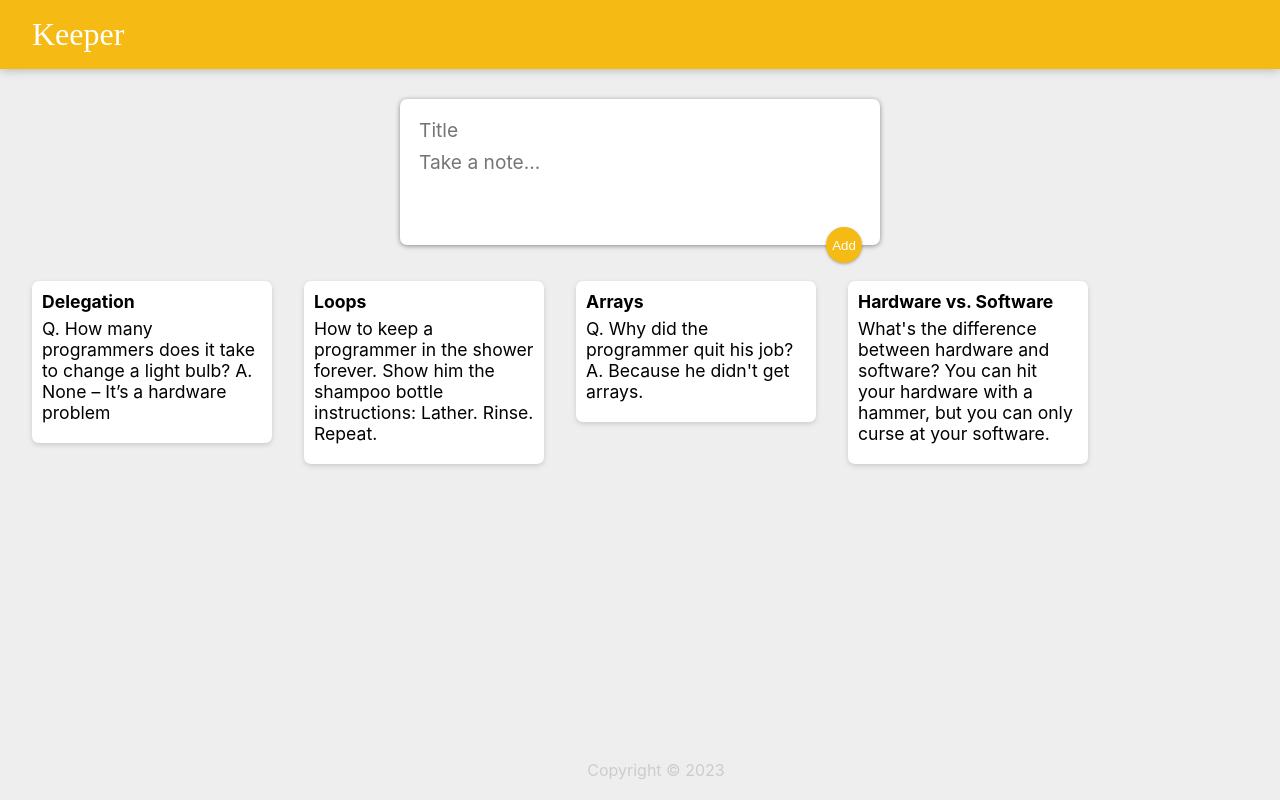
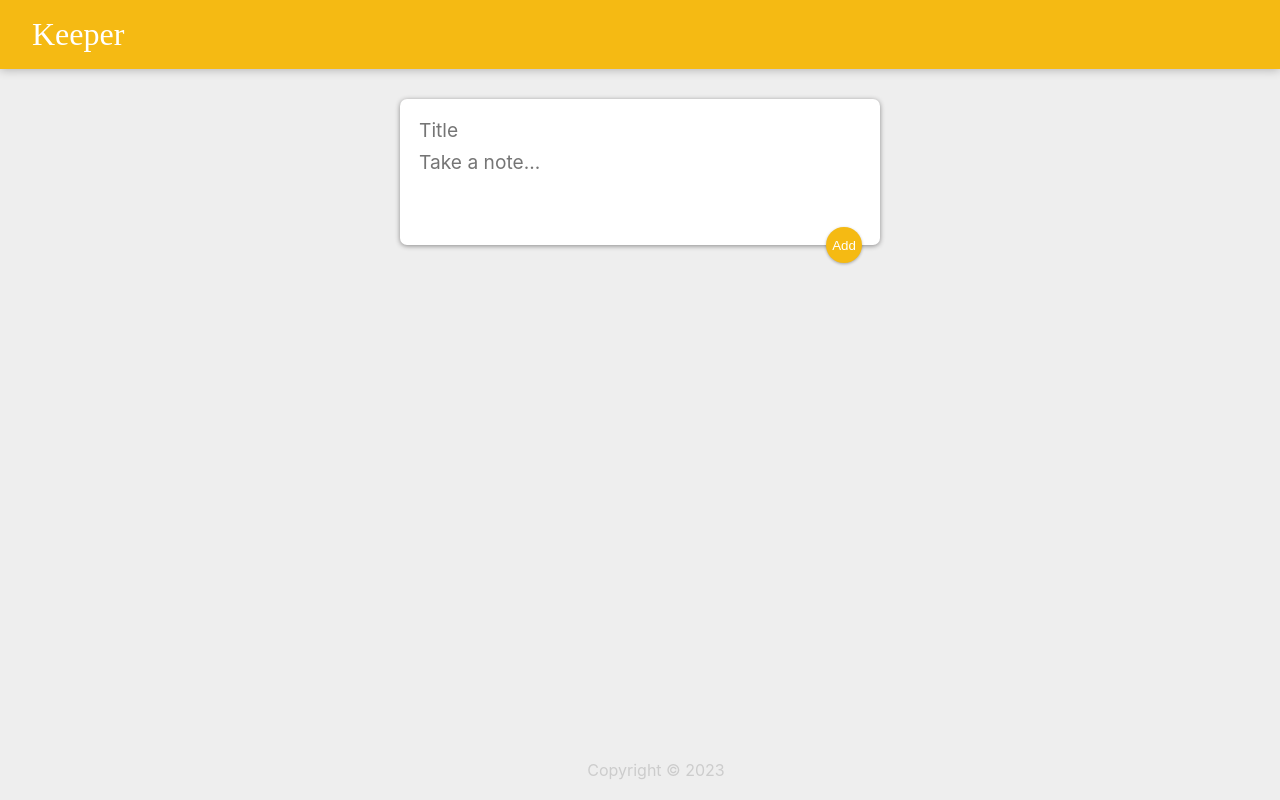
Before and after one commit to ravikumar7007/Keeper, a React (Create React App) app: page / in a window 1280 px wide. Built offline with nearby package versions, Linux system fonts and the light colour scheme; a web font is replaced by a local one.

Commit message:
Added Delete function for the notes

```diff
--- a/src/App.js
+++ b/src/App.js
@@ -1,17 +1,34 @@
+import { useState } from "react";
 import "./App.css";
 import CreateArea from "./components/CreateArea";
 import Footer from "./components/Footer";
 import Header from "./components/Header";
 import Note from "./components/Note";
-import { notes } from "./notes";
 
 function App() {
+  const [notes, setNotes] = useState([]);
+  function addNote(note) {
+    setNotes([...notes, note]);
+  }
+  function handleDelete(id) {
+    setNotes((prevNotes) => {
+      return prevNotes.filter((noteItem, index) => {
+        return index !== id;
+      });
+    });
+  }
   return (
     <div className="App">
       <Header />
-      <CreateArea />
-      {notes.map((note) => (
-        <Note key={note.key} title={note.title} content={note.content} />
+      <CreateArea addNote={addNote} />
+      {notes.map((note, ind) => (
+        <Note
+          key={ind}
+          id={ind}
+          title={note.title}
+          content={note.content}
+          handleDelete={handleDelete}
+        />
       ))}
       <Footer />
     </div>
--- a/src/components/CreateArea.jsx
+++ b/src/components/CreateArea.jsx
@@ -1,12 +1,39 @@
-import React from "react";
+import React, { useState } from "react";
 
-function CreateArea() {
+function CreateArea(props) {
+  const [note, setNote] = useState({
+    title: "",
+    content: "",
+  });
+  function handleChange(event) {
+    const { name, value } = event.target;
+    setNote((prev) => ({ ...prev, [name]: value }));
+  }
+  function handleClick(event) {
+    props.addNote(note);
+    setNote({
+      title: "",
+      content: "",
+    });
+    event.preventDefault();
+  }
   return (
     <div>
       <form>
-        <input name="title" placeholder="Title" />
-        <textarea name="content" placeholder="Take a note..." rows="3" />
-        <button>Add</button>
+        <input
+          onChange={handleChange}
+          name="title"
+          placeholder="Title"
+          value={note.title}
+        />
+        <textarea
+          onChange={handleChange}
+          name="content"
+          placeholder="Take a note..."
+          rows="3"
+          value={note.content}
+        />
+        <button onClick={handleClick}>Add</button>
       </form>
     </div>
   );
--- a/src/components/Note.jsx
+++ b/src/components/Note.jsx
@@ -1,12 +1,16 @@
 import React from "react";
 
 function Note(props) {
-  console.log(props);
+  function handleDelete() {
+    props.handleDelete(props.id);
+  }
+
   return (
     <div>
       <div className="note">
         <h1>{props.title}</h1>
         <p>{props.content}</p>
+        <button onClick={handleDelete}>DELETE</button>
       </div>
     </div>
   );
--- a/src/notes.js
+++ /dev/null
@@ -1,26 +0,0 @@
-export const notes = [
-      {
-        key: 1,
-        title: "Delegation",
-        content:
-          "Q. How many programmers does it take to change a light bulb? A. None – It’s a hardware problem"
-      },
-      {
-        key: 2,
-        title: "Loops",
-        content:
-          "How to keep a programmer in the shower forever. Show him the shampoo bottle instructions: Lather. Rinse. Repeat."
-      },
-      {
-        key: 3,
-        title: "Arrays",
-        content:
-          "Q. Why did the programmer quit his job? A. Because he didn't get arrays."
-      },
-      {
-        key: 4,
-        title: "Hardware vs. Software",
-        content:
-          "What's the difference between hardware and software? You can hit your hardware with a hammer, but you can only curse at your software."
-      }
-    ];
```
